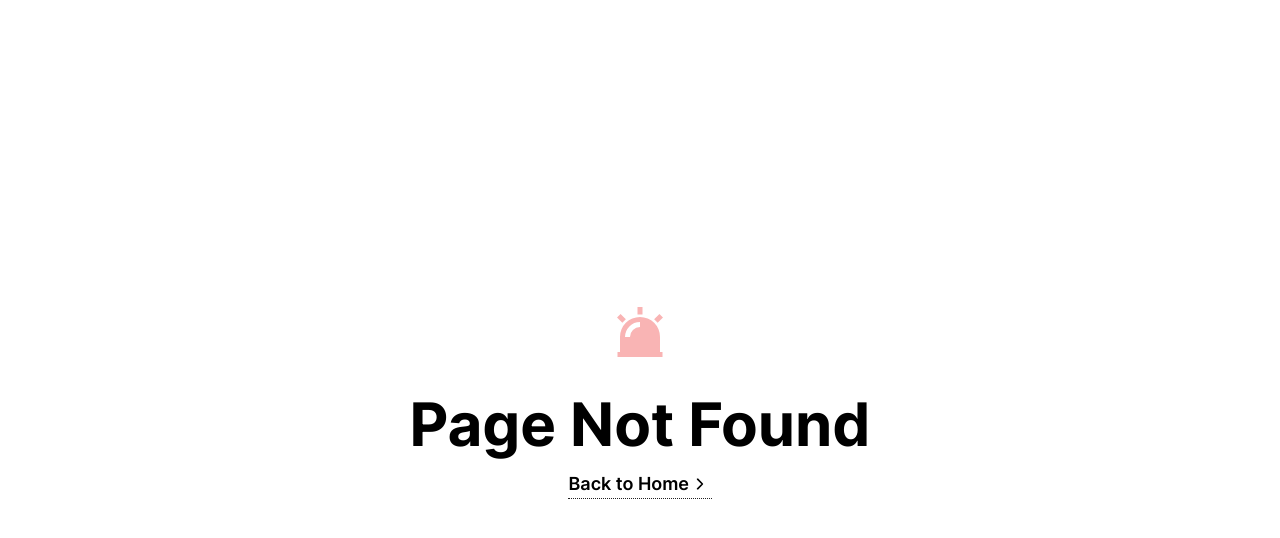
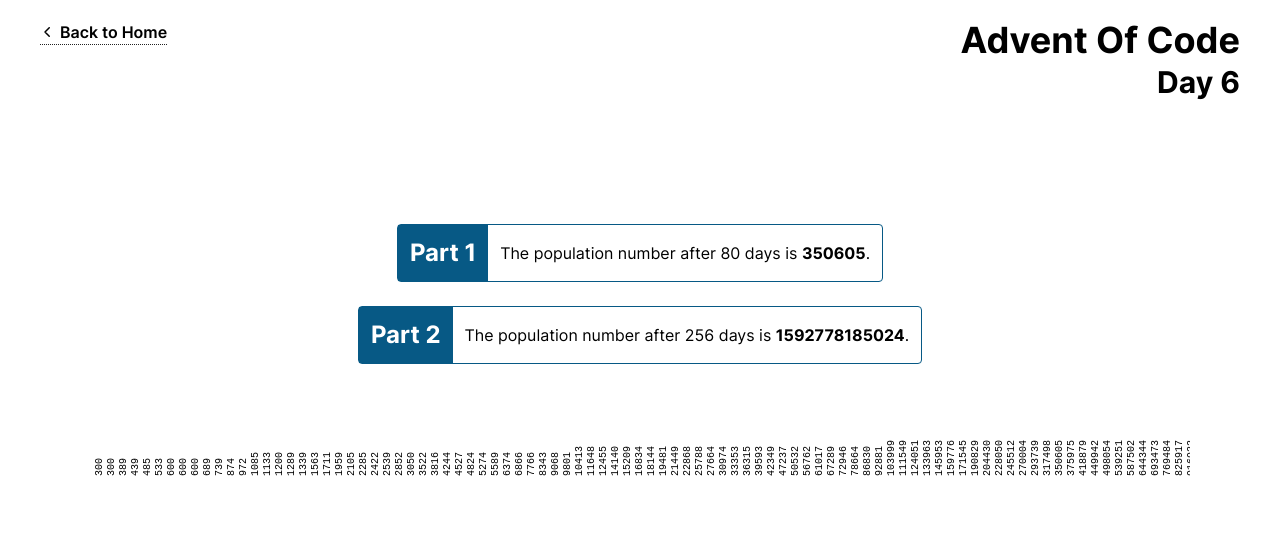
Before and after one commit to asperling/aoc-2021, a Next.js app: page /day/6 in a window 1280 px wide. Before the commit this address had no page. Shown: the top 538 px of the page. Built offline with nearby package versions, Linux system fonts and the light colour scheme.

Commit message:
:sparkles: Add solution to AoC Day 6

```diff
--- a/package.json
+++ b/package.json
@@ -25,7 +25,8 @@
     "next": "^12.0.4",
     "react": "^17.0.2",
     "react-dom": "^17.0.2",
-    "react-icons": "^4.3.1"
+    "react-icons": "^4.3.1",
+    "simplebar-react": "^2.3.6"
   },
   "devDependencies": {
     "@commitlint/cli": "^13.2.1",
--- /dev/null
+++ b/src/data/day6.ts
@@ -0,0 +1,14 @@
+export const input = [
+  2, 5, 2, 3, 5, 3, 5, 5, 4, 2, 1, 5, 5, 5, 5, 1, 2, 5, 1, 1, 1, 1, 1, 5, 5, 1,
+  5, 4, 3, 3, 1, 2, 4, 2, 4, 5, 4, 5, 5, 5, 4, 4, 1, 3, 5, 1, 2, 2, 4, 2, 1, 1,
+  2, 1, 1, 4, 2, 1, 2, 1, 2, 1, 3, 3, 3, 5, 1, 1, 1, 3, 4, 4, 1, 3, 1, 5, 5, 1,
+  5, 3, 1, 5, 2, 2, 2, 2, 1, 1, 1, 1, 3, 3, 3, 1, 4, 3, 5, 3, 5, 5, 1, 4, 4, 2,
+  5, 1, 5, 5, 4, 5, 5, 1, 5, 4, 4, 1, 3, 4, 1, 2, 3, 2, 5, 1, 3, 1, 5, 5, 2, 2,
+  2, 1, 3, 3, 1, 1, 1, 4, 2, 5, 1, 2, 4, 4, 2, 5, 1, 1, 3, 5, 4, 2, 1, 2, 5, 4,
+  1, 5, 5, 2, 4, 3, 5, 2, 4, 1, 4, 3, 5, 5, 3, 1, 5, 1, 3, 5, 1, 1, 1, 4, 2, 4,
+  4, 1, 1, 1, 1, 1, 3, 4, 5, 2, 3, 4, 5, 1, 4, 1, 2, 3, 4, 2, 1, 4, 4, 2, 1, 5,
+  3, 4, 1, 1, 2, 2, 1, 5, 5, 2, 5, 1, 4, 4, 2, 1, 3, 1, 5, 5, 1, 4, 2, 2, 1, 1,
+  1, 5, 1, 3, 4, 1, 3, 3, 5, 3, 5, 5, 3, 1, 4, 4, 1, 1, 1, 3, 3, 2, 3, 1, 1, 1,
+  5, 4, 2, 5, 3, 5, 4, 4, 5, 2, 3, 2, 5, 2, 1, 1, 1, 2, 1, 5, 3, 5, 1, 4, 1, 2,
+  1, 5, 3, 5, 2, 1, 3, 1, 2, 4, 5, 3, 4, 3,
+];
--- /dev/null
+++ b/src/pages/day/6.tsx
@@ -0,0 +1,95 @@
+import SimpleBar from 'simplebar-react';
+
+import { input } from '@/data/day6';
+
+import Header from '@/components/layout/Header';
+import Layout from '@/components/layout/Layout';
+import Seo from '@/components/Seo';
+import Solution from '@/components/Solution';
+
+type Population = [
+  number,
+  number,
+  number,
+  number,
+  number,
+  number,
+  number,
+  number,
+  number
+];
+
+let population: Population = [0, 0, 0, 0, 0, 0, 0, 0, 0];
+const populationEvolution: Array<number> = [];
+
+function projectionOfDay(population: Population): Population {
+  const evolvedPopulation: Population = [0, 0, 0, 0, 0, 0, 0, 0, 0];
+  [1, 2, 3, 4, 5, 6, 7, 8].forEach(
+    (internalCounter) =>
+      (evolvedPopulation[internalCounter - 1] = population[internalCounter])
+  );
+  evolvedPopulation[8] = population[0];
+  evolvedPopulation[6] = evolvedPopulation[6] + population[0];
+  return evolvedPopulation;
+}
+
+// initial Population
+input.forEach(
+  (internalCounter) =>
+    (population[internalCounter] = population[internalCounter] + 1)
+);
+populationEvolution.push(population.reduce((p, c) => p + c));
+
+for (let i = 1; i <= 256; i++) {
+  population = projectionOfDay(population);
+  populationEvolution.push(population.reduce((p, c) => p + c));
+}
+
+export default function Day6() {
+  return (
+    <Layout>
+      <Seo />
+      <main>
+        <section className='bg-white'>
+          <div className='layout flex flex-col justify-center items-center min-h-screen text-center'>
+            <Header day={6} />
+
+            <Solution part={1}>
+              The population number after 80 days is{' '}
+              <strong>{populationEvolution[80]}</strong>.
+            </Solution>
+            <Solution part={2}>
+              The population number after 256 days is{' '}
+              <strong>{populationEvolution[256]}</strong>.
+            </Solution>
+            <div className='w-full'>
+              <SimpleBar forceVisible='y' autoHide={false}>
+                <svg
+                  width={populationEvolution.length * 12 + 4}
+                  viewBox={`0 0 ${populationEvolution.length * 12 + 4} 100`}
+                  xmlns='http://www.w3.org/2000/svg'
+                  fill='black'
+                  className='mb-3'
+                >
+                  <g transform={`rotate(-90) translate(-100 0)`}>
+                    {populationEvolution.map((count, i) => (
+                      <text
+                        fontSize={10}
+                        key={i}
+                        fontFamily='monospace'
+                        y={12 + i * 12}
+                        x='0'
+                      >
+                        {populationEvolution[i]}
+                      </text>
+                    ))}
+                  </g>
+                </svg>
+              </SimpleBar>
+            </div>
+          </div>
+        </section>
+      </main>
+    </Layout>
+  );
+}
--- a/src/pages/index.tsx
+++ b/src/pages/index.tsx
@@ -11,7 +11,7 @@
         <section className='bg-white'>
           <div className='layout flex flex-col justify-center items-center min-h-screen text-center'>
             <h1>Advent Of Code</h1>
-            {[1, 2, 3, 4, 5].map((day) => (
+            {[1, 2, 3, 4, 5, 6].map((day) => (
               <CustomLink key={day} href={'/day/' + day}>
                 Day {day}
               </CustomLink>
--- a/src/styles/globals.css
+++ b/src/styles/globals.css
@@ -103,3 +103,5 @@
     background-size: 0 2px, 100% 2px;
   }
 }
+
+@import url('../../node_modules/simplebar/dist/simplebar.css');
```
Also changed, not shown: 2 other files (tests, documents, lock files or other folders).
